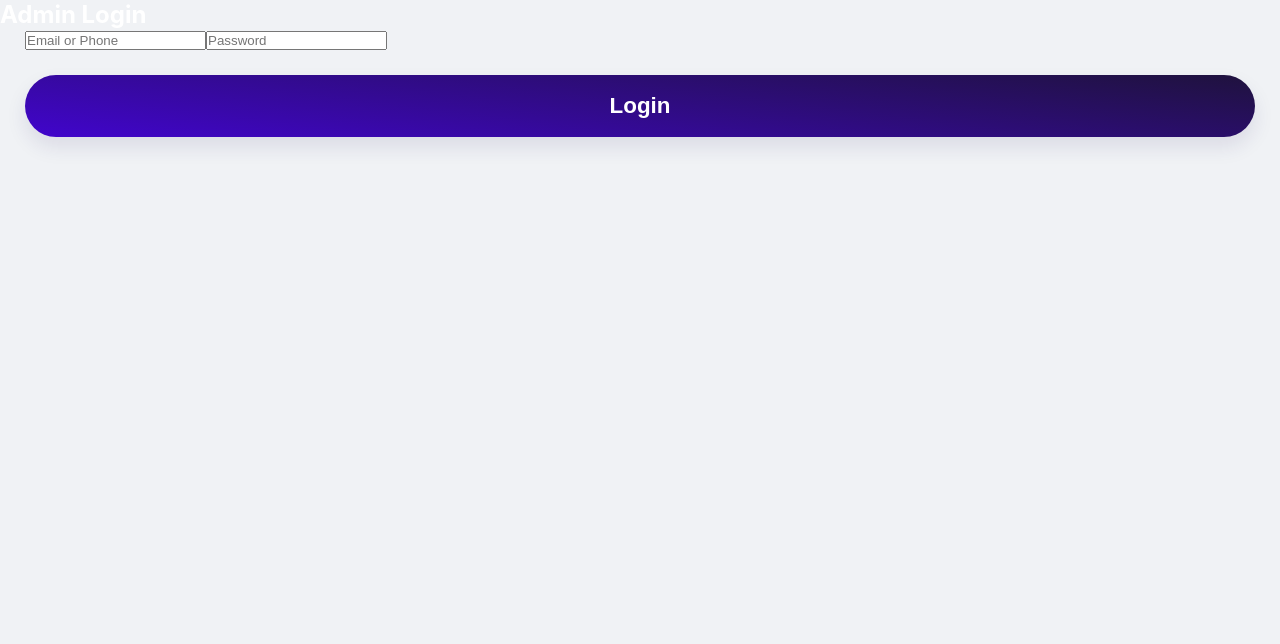
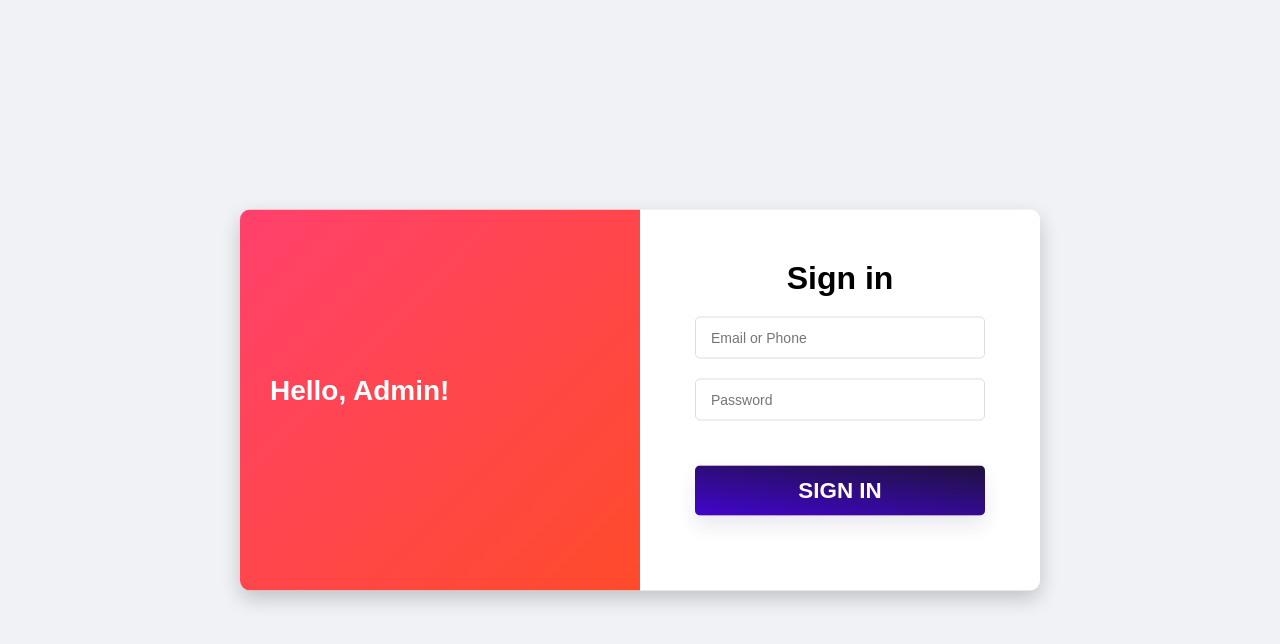
Before and after one commit to Ashwin-Shenoy07/website, a React (Create React App) app in the folder frontend/: page /admin/login in a window 1280 px wide. Shown: the top 644 px of the page. Built offline with nearby package versions, Linux system fonts and the light colour scheme.

Commit message:
admin login done

```diff
--- /dev/null
+++ b/frontend/src/admin/AdminDashboard.css
@@ -0,0 +1,34 @@
+/* frontend/src/admin/AdminDashboard.css */
+
+.admin-dashboard {
+  padding: 40px;
+  font-family: 'Arial', sans-serif;
+  background: #f9f9f9;
+  min-height: 80vh;
+}
+
+.admin-dashboard h1 {
+  color: #bfa14b; /* golden */
+  margin-bottom: 20px;
+}
+
+.admin-dashboard p {
+  font-size: 18px;
+  color: #333;
+  margin-bottom: 30px;
+}
+
+.admin-dashboard ul {
+  list-style: none;
+  padding: 0;
+}
+
+.admin-dashboard ul li {
+  background: #fff;
+  padding: 15px 20px;
+  margin-bottom: 12px;
+  border-left: 6px solid #81c784; /* green bar */
+  border-radius: 6px;
+  box-shadow: 0 3px 10px rgba(0,0,0,0.1);
+  font-size: 16px;
+}
--- a/frontend/src/admin/AdminDashboard.js
+++ b/frontend/src/admin/AdminDashboard.js
@@ -1,17 +1,12 @@
 import React from "react";
+import './AdminDashboard.css';
 
 const AdminDashboard = () => {
   return (
-    <div style={{ padding: "30px" }}>
-      <h1>Admin Dashboard</h1>
-      <p>Welcome to CCL 2026 Admin Panel</p>
-
-      <ul>
-        <li>View Players</li>
-        <li>Approve / Reject Players</li>
-        <li>Download Aadhar PDFs</li>
-      </ul>
-    </div>
+    <div className="admin-dashboard">
+  <h1>Admin Dashboard</h1>
+  <p>Welcome to CCL 2026 Admin Panel</p>
+</div>
   );
 };
 
--- a/frontend/src/admin/AdminLogin.css
+++ b/frontend/src/admin/AdminLogin.css
@@ -1,42 +1,111 @@
-.admin-login-container {
-  min-height: 100vh;
-  display: flex;
-  justify-content: center;
-  align-items: center;
-  background: #0b3d2e;
+/* Container */
+.login-container {
+display: flex;
+    width: 800px;
+    max-width: 90%;
+    /* margin: 50px auto; */
+    border-radius: 10px;
+    box-shadow: 0 8px 20px rgba(0, 0, 0, 0.2);
+    overflow: hidden;
+    position: absolute;
+    font-family: 'Arial', sans-serif;
+    left: 50%;
+    top: 50%;
+    transform: translate(-50%, -50%);
 }
 
-.admin-login-card {
-  background: #fff;
-  padding: 30px;
-  width: 320px;
-  border-radius: 10px;
-  box-shadow: 0 10px 25px rgba(0,0,0,0.3);
+/* Left Side */
+.login-left {
+  background: linear-gradient(135deg, #ff416c, #ff4b2b);
+  color: white;
+  flex: 1;
+  padding: 50px 30px;
+  display: flex;
+  flex-direction: column;
+  justify-content: center;
+}
+
+.login-left h2 {
+  font-size: 28px;
+  margin-bottom: 20px;
+}
+
+.login-left p {
+  font-size: 16px;
+  line-height: 1.5;
+}
+
+/* Right Side */
+.login-right {
+  flex: 1;
+  padding: 50px 30px;
+  display: flex;
+  flex-direction: column;
+  justify-content: center;
+  background-color: #fff;
+}
+
+.login-right h2 {
+  font-size: 2rem;
+  margin-bottom: 20px;
+  color:black;
   text-align: center;
 }
 
-.admin-login-card h2 {
-  margin-bottom: 20px;
-  color: #b89b2e;
+.login-right form {
+  display: flex;
+  flex-direction: column;
 }
 
-.admin-login-card input {
-  width: 100%;
-  padding: 10px;
-  margin-bottom: 15px;
+.login-right input {
+  padding: 12px 15px;
+  margin-bottom: 20px;
+  border: 1px solid #ddd;
+  border-radius: 5px;
+  font-size: 14px;
 }
 
-.admin-login-card button {
-  width: 100%;
-  padding: 10px;
-  background: #b89b2e;
+.login-right button {
+  padding: 12px;
+  background-color: #ff4b2b;
+  color: white;
   border: none;
-  color: #fff;
+  border-radius: 5px;
   font-weight: bold;
   cursor: pointer;
+  transition: background 0.3s ease;
+}
+
+.login-right button:hover {
+  background-color: #ff416c;
 }
 
 .error {
   color: red;
-  margin-bottom: 10px;
+  margin-bottom: 15px;
 }
+
+/* Mobile/Tablet Responsive */
+@media (max-width: 768px) {
+  .login-container {
+    flex-direction: column;
+    width: 100%;
+    margin: 20px auto;
+    border-radius: 0;
+    box-shadow: none;
+  }
+
+  .login-left, .login-right {
+    flex: none;
+    width: 100%;
+    padding: 30px 20px;
+  }
+
+  .login-left h2, .login-right h2 {
+    font-size: 24px;
+  }
+
+  .login-left p {
+    font-size: 14px;
+  }
+}
--- a/frontend/src/admin/AdminLogin.js
+++ b/frontend/src/admin/AdminLogin.js
@@ -1,6 +1,7 @@
 import React, { useState } from "react";
 import axios from "axios";
 import { useNavigate } from "react-router-dom";
+import './AdminLogin.css';
 
 const AdminLogin = () => {
   const [identifier, setIdentifier] = useState("");
@@ -16,7 +17,7 @@ const AdminLogin = () => {
       const res = await axios.post(
         `${process.env.REACT_APP_BACKEND_URL}api/admin/auth/login`,
         { identifier, password },
-        { withCredentials: true } // ✅ cookie support
+        { withCredentials: true }
       );
 
       if (res.status === 200) {
@@ -29,10 +30,13 @@ const AdminLogin = () => {
   };
 
   return (
-    <div className="admin-login">
-      <h2>Admin Login</h2>
-
-      {error && <p style={{ color: "red" }}>{error}</p>}
+    <div className="login-container">
+      <div className="login-left">
+        <h2>Hello, Admin!</h2>
+      </div>
+      <div className="login-right">
+        <h2>Sign in</h2>
+        {error && <p className="error">{error}</p>}
 
         <form onSubmit={handleLogin}>
           <input
@@ -49,8 +53,9 @@ const AdminLogin = () => {
             onChange={(e) => setPassword(e.target.value)}
             required
           />
-        <button type="submit">Login</button>
+          <button type="submit">SIGN IN</button>
         </form>
+      </div>
     </div>
   );
 };
```
Lines whose indentation alone changed are shown as unchanged.
